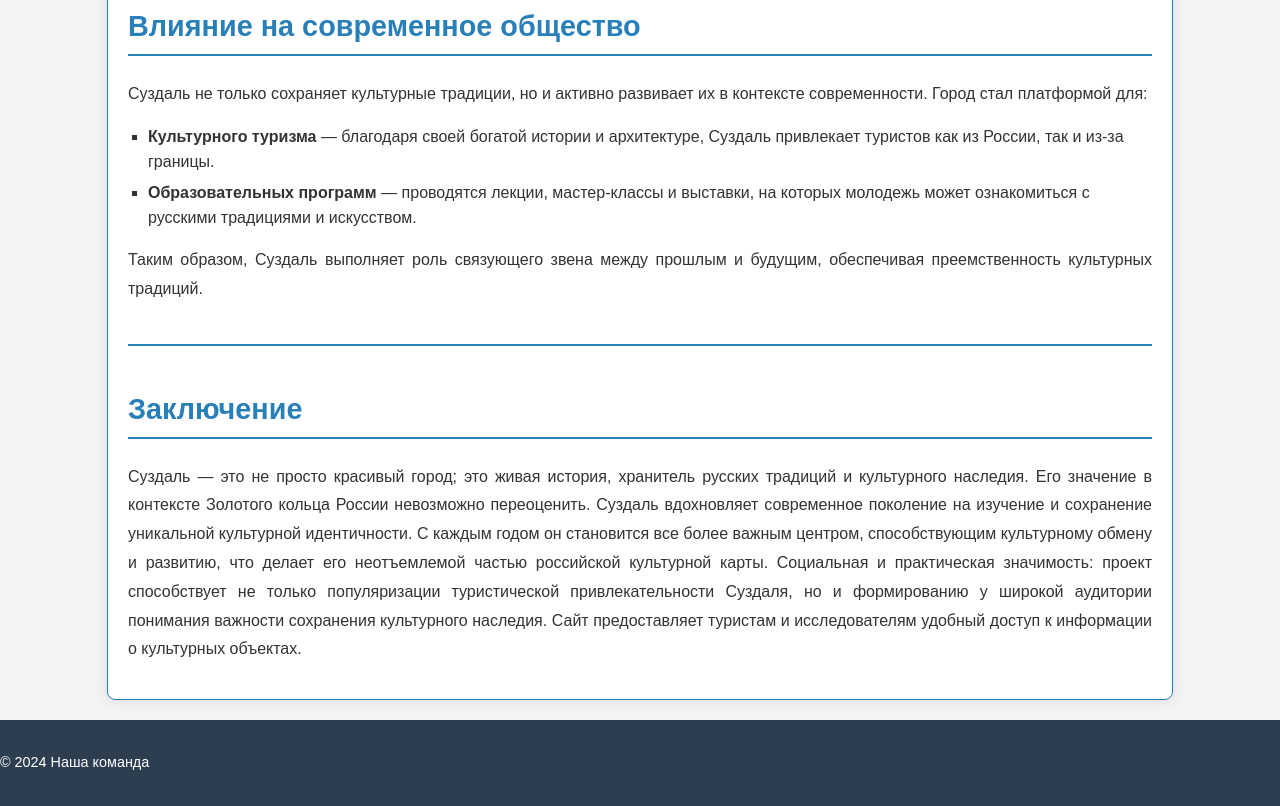
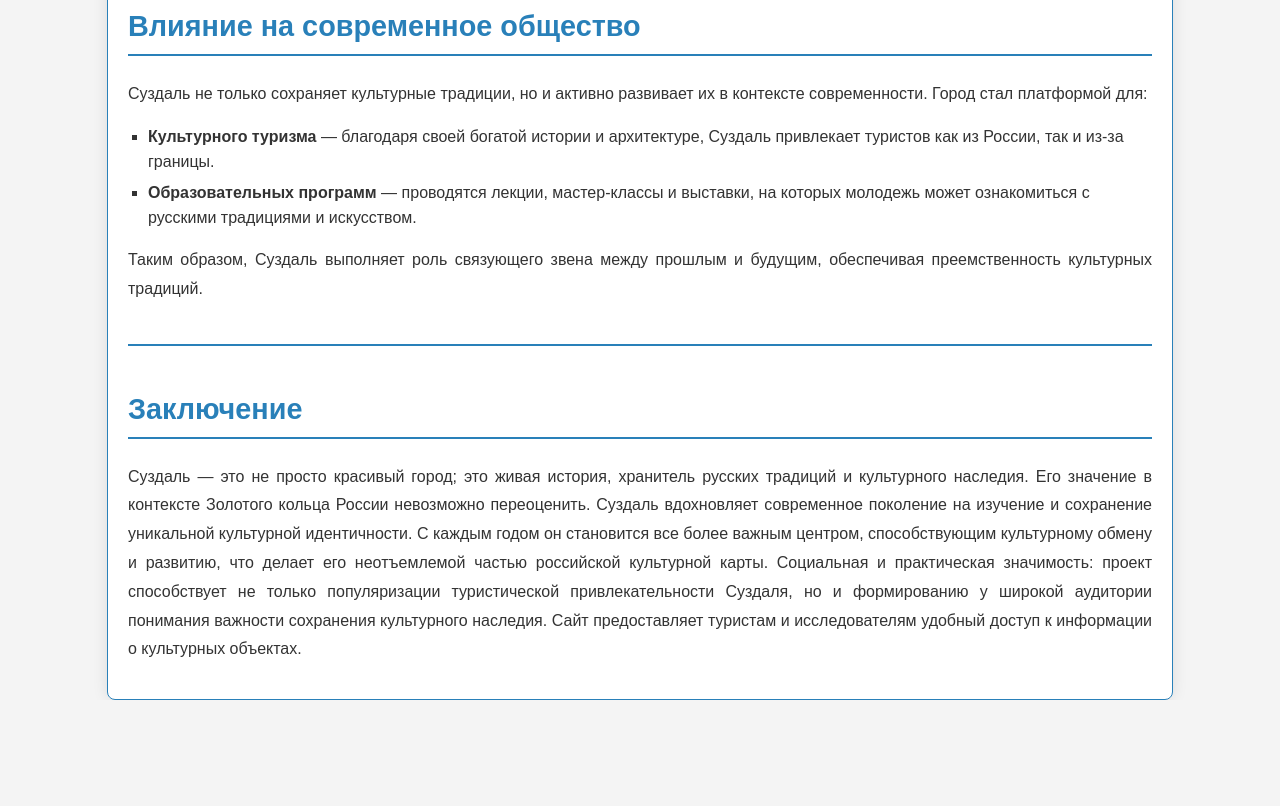
Before and after one commit to VoolFI71/VoolFi71.github.io, a plain HTML site: page index.html in a window 1280 px wide. Shown: the part 3027-3833 px from the top of the page. After the commit the page ends 3727 px from the top, so only its background shows below. Drawn offline with Linux system fonts and the light colour scheme.

Commit message:
initial commit

```diff
--- a/index.html
+++ b/index.html
@@ -169,9 +169,5 @@
         <p>Суздаль — это не просто красивый город; это живая история, хранитель русских традиций и культурного наследия. Его значение в контексте Золотого кольца России невозможно переоценить. Суздаль вдохновляет современное поколение на изучение и сохранение уникальной культурной идентичности. С каждым годом он становится все более важным центром, способствующим культурному обмену и развитию, что делает его неотъемлемой частью российской культурной карты. Социальная и практическая значимость: проект способствует не только популяризации туристической привлекательности Суздаля, но и формированию у широкой аудитории понимания важности сохранения культурного наследия. Сайт предоставляет туристам и исследователям удобный доступ к информации о культурных объектах.</p>
 
     </div>
-
-    <footer>
-        <p>&copy; 2024 Наша команда</p>
-    </footer>
 </body>
 </html>
```
